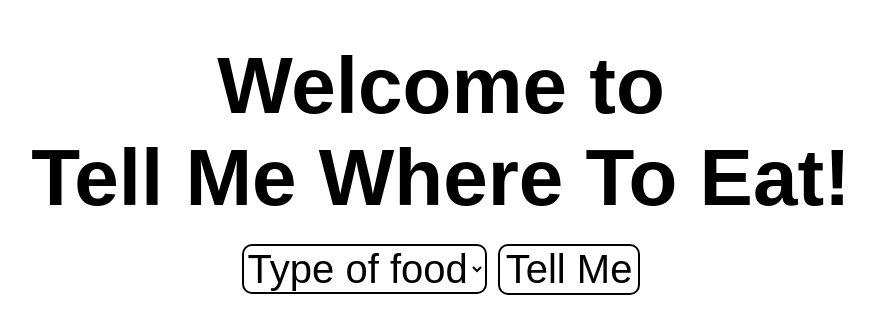
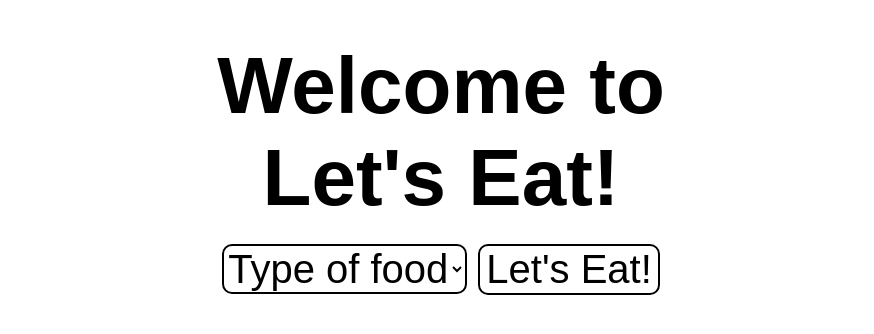
Before and after one commit to LuccaWang1/Tell-Me-Where-To-Eat, a Flask app: page / in a window 1280 px wide. Shown: the top 334 px of the page, without its empty margins (199-1073 px from the left). Run offline with Flask 2, Linux system fonts and the light colour scheme; some web fonts are replaced.

Commit message:
Updated app name

```diff
--- a/Templates/homepage.html
+++ b/Templates/homepage.html
@@ -30,7 +30,7 @@
             <!-- line directly below ("main-container" css): added a container for all body main content to standardize css of it all, including alignment, when possible putting the select options dropdown on the same line as the "Tell Me" button, which are both above the area where the "invisible" div are that's a container to hold the result of the user's choices with the python logic with the random module and that module's choice method -->
             <div class="main-container">
                 <h1>Welcome to <br>
-                    Tell Me Where To Eat!</h1>
+                    Let's Eat!</h1>
 
                 <!-- applying custom css to form & special div for dropdown menu as opposed to default settings in browsers if i can help it -->
 
@@ -50,7 +50,7 @@
                             <option class="option" value="italian">Italian</option>
                             <option class="option" value="mexican">Mexican</option>
                         </select>
-                        <button type="submit">Tell Me</button>
+                        <button type="submit">Let's Eat!</button>
                     </form>
                 </div>
 
```
